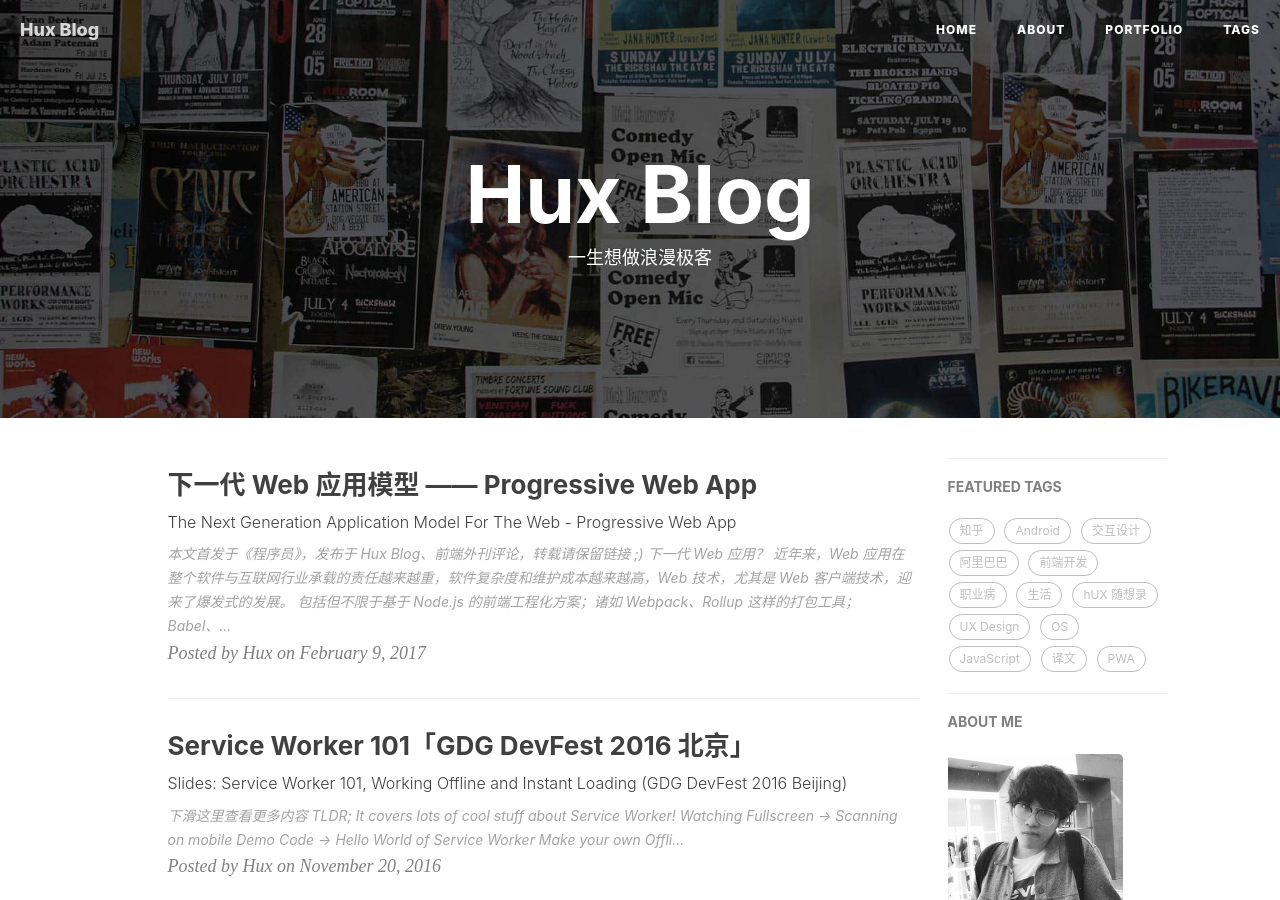
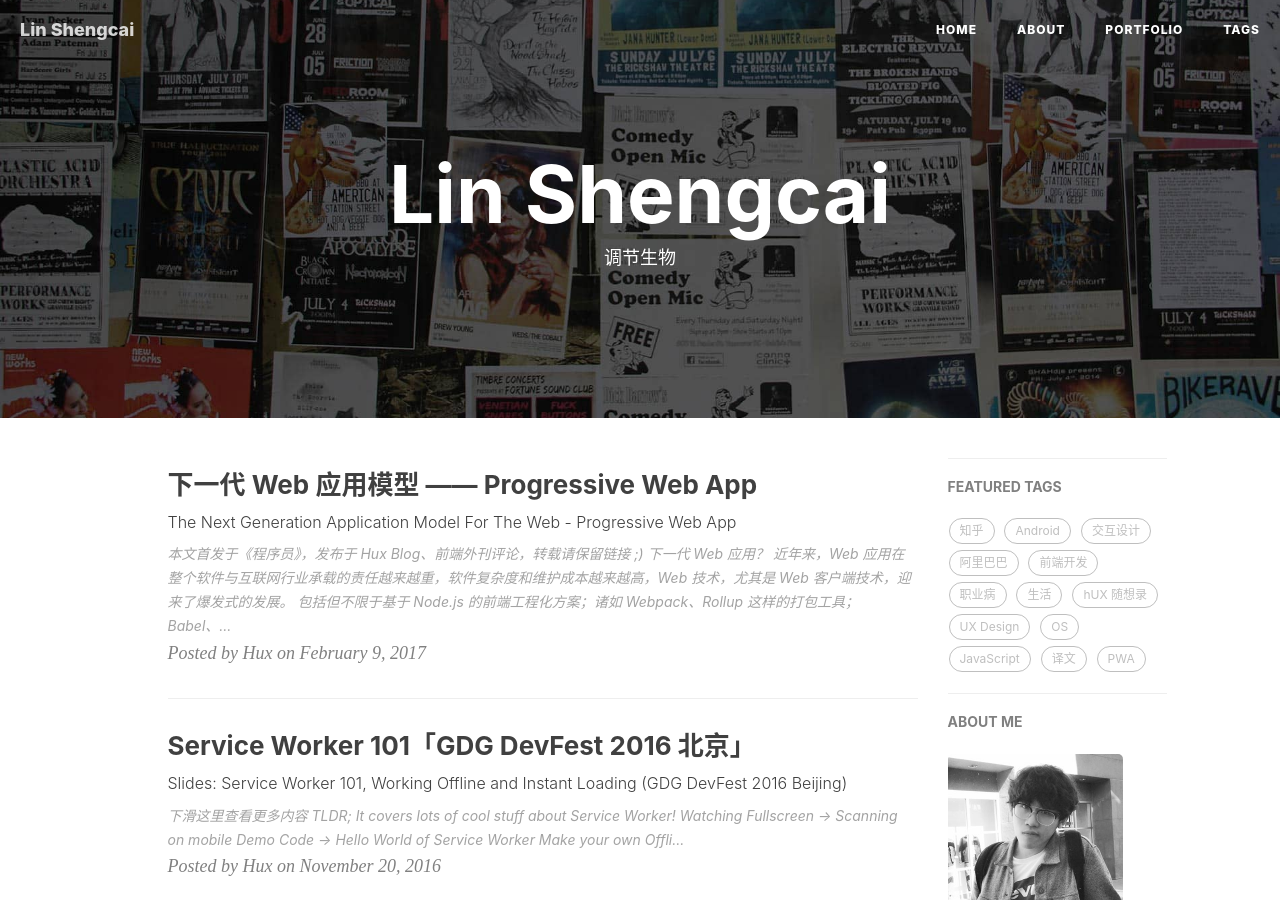
Before and after one commit to linshengcai/regulatorybiology, a Jekyll site: the page built from index.html, in a window 1280 px wide and 900 px high. Built offline with Jekyll 4.4.1, drawn with Linux system fonts in a browser that asks for light colours; nearby versions of some CDN libraries; the list of posts is cut into pages by our own code; comment, search, counter and statistics services are not loaded; some of the changed text lies outside the part shown.

Commit message:
change title

```diff
--- a/CNAME
+++ b/CNAME
@@ -1 +1 @@
-huangxuan.me
+https://linshengcai.github.io
--- a/_config.yml
+++ b/_config.yml
@@ -1,11 +1,11 @@
 # Site settings
-title: Hux Blog
-SEOTitle: 黄玄的博客 | Hux Blog
+title: Lin Shengcai
+SEOTitle: 调节生物 | Lin Lab Regulatory Biology
 header-img: img/home-bg.jpg
-email: huxpro@gmail.com
+email: smws@xmu.edu.cn
 description: "关于前端与设计、黑客与画家 | 黄玄，Web & Mobile Lover，Front-End Engineer，UX Designer | 这里是 @Hux黄玄 的个人博客，与你一起发现更大的世界。"
 keyword: "黄玄, Hux黄玄, Hux, 鬼栈, huxpro, @huxpro, 黄玄的博客, Hux Blog, 博客, 个人网站, 互联网, 前端, 设计, 产品, 肖玉, Lynn, 肖玉的男朋友"
-url: "https://huangxuan.me"              # your host, for absolute URL
+url: "http://life.xmu.edu.cn/20/b7/c3730a73911/page.htm"              # your host, for absolute URL
 baseurl: ""                             # for example, '/blog' if your blog hosted on 'host/blog'
 
 
@@ -63,8 +63,8 @@ duoshuo_share: true                     # set to false if you want to use Commen
 # ba_track_id: [your track id]
 
 # Google Analytics
-ga_track_id: 'UA-49627206-1'            # Format: UA-xxxxxx-xx
-ga_domain: huangxuan.me
+#ga_track_id: 'UA-49627206-1'            # Format: UA-xxxxxx-xx
+#ga_domain: huangxuan.me
 
 
 
--- a/index.html
+++ b/index.html
@@ -1,6 +1,6 @@
 ---
 layout: page
-description: "一生想做浪漫极客"
+description: "调节生物"
 ---
 
 {% for post in paginator.posts %}
```
